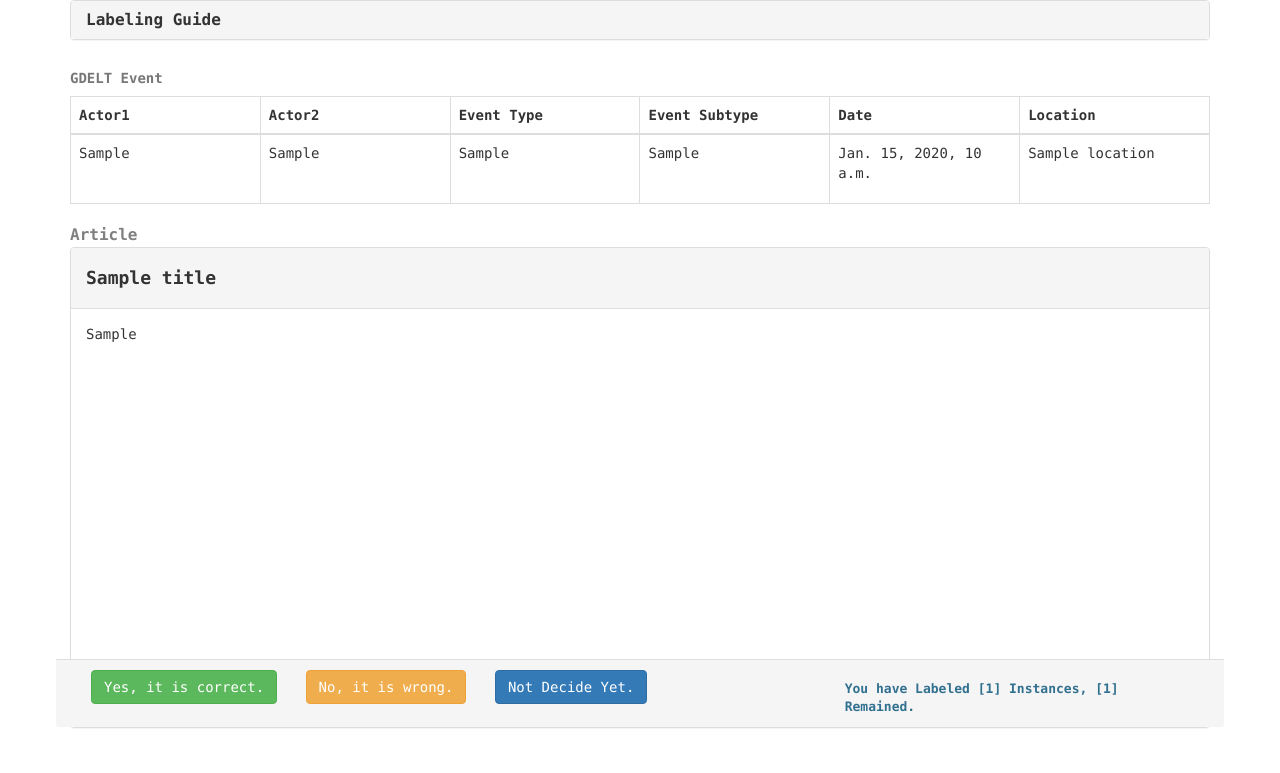
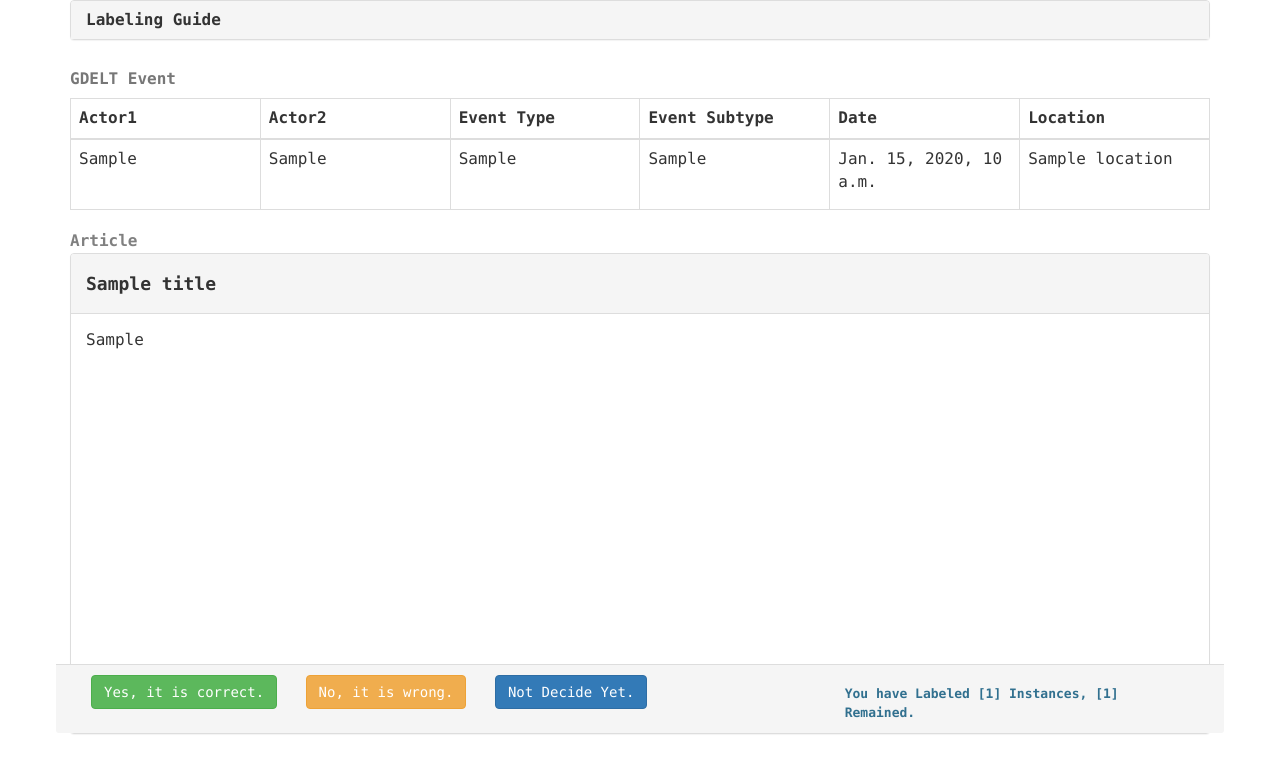
Before and after one commit to Tskatom/onlineTagging, a Django app: template tagging/templates/tagging/tagging.html in a window 1280 px wide. Shown: the top 773 px of the page. Run offline with Django 3.2, Linux system fonts and the light colour scheme; the template is opened without the code that fills it: most values are stand-ins (such as "Sample title", 1, 10 or a date in 2020); parts of the project's set-up code (start-up, migrations or seed data) failed here and were passed over; some libraries are stand-ins or nearby versions.

Commit message:
update view

```diff
--- a/tagging/templates/tagging/tagging.html
+++ b/tagging/templates/tagging/tagging.html
@@ -19,11 +19,11 @@
         <div class="container" style="font-family:'Lucida Console'" >
 
             {% if user.is_authenticated%}
-            <div id="login_info" class="navbar well row" style="width:100%; max-height:60px; margin-top:10px; margin-left:2px">
+            <div id="login_info" class="navbar well row" style="width:100%; max-height:60px; margin-top:10px; margin-left:2px;">
             <div class="col-sm-1" style="max-height:60px; margin-top:-20px; margin-left:-25px">
             <img src="{%static 'tagging/images/power.svg'%}" class="img-rounded" width="60" height="60" style="float:left; margin-bottom:100px;">
             </div>
-            <div class="col-sm-3" style="float:left; font-weight:bold; font-size:15px"> GDELT Event Labeling </div>
+            <div class="col-sm-3" style="float:left; font-weight:bold; font-size:17px"> GDELT Event Labeling </div>
             <div class="col-sm-2" style="float:right">Welcome,{{user.first_name}} | <a href="/tagging/logout/" class="navbar-link">Logout</a></div>
             </div>
             {% endif %}
@@ -31,7 +31,7 @@
             <div class="panel-group">
                 <div class="panel panel-default">
                     <div class="panel-heading">
-                        <h4 class="panel-title">
+                        <h4 class="panel-title" style="font-size: 16px">
                         <a data-toggle="collapse" href="#collapse1">Labeling Guide</a>
                         </h4>
                     </div>
@@ -49,7 +49,7 @@
             </div>
 
         {% if not finished %}
-            <table class="table table-bordered" style="table-layout: fixed;">
+            <table class="table table-bordered" style="table-layout: fixed; font-size:16px">
                 <caption style="font-weight:bold;">GDELT Event </caption>
                 <thead>
                     <tr>
@@ -76,7 +76,7 @@
             <div style="font-weight:bold; color:gray; font-size:16px">Article</div>
             <div id="article" class="panel panel-default">
                 <div id="title" class="panel-heading"><h4>{{title}}</h4></div>
-                <div id="content" class="panel-body" style="height: 350px; max-height: 350px;overflow-y: scroll;">
+                <div id="content" class="panel-body" style="font-size:16px; height: 350px; max-height: 350px;overflow-y: scroll;">
                     {% for p in ps%}
                         <p>{% autoescape off %}{{p}}{% endautoescape off %}</p>
                     {% endfor %}
--- a/tagging/views.py
+++ b/tagging/views.py
@@ -94,6 +94,7 @@ def get_random_instance(request):
     if len(instances) == 0:
         return {"finished": True}
     # randomly choose a instance
+    random.shuffle(instances)
     choosen_instance = random.choice(instances)
 
     record = Records.objects.get(event_id=choosen_instance.event_id)
```
